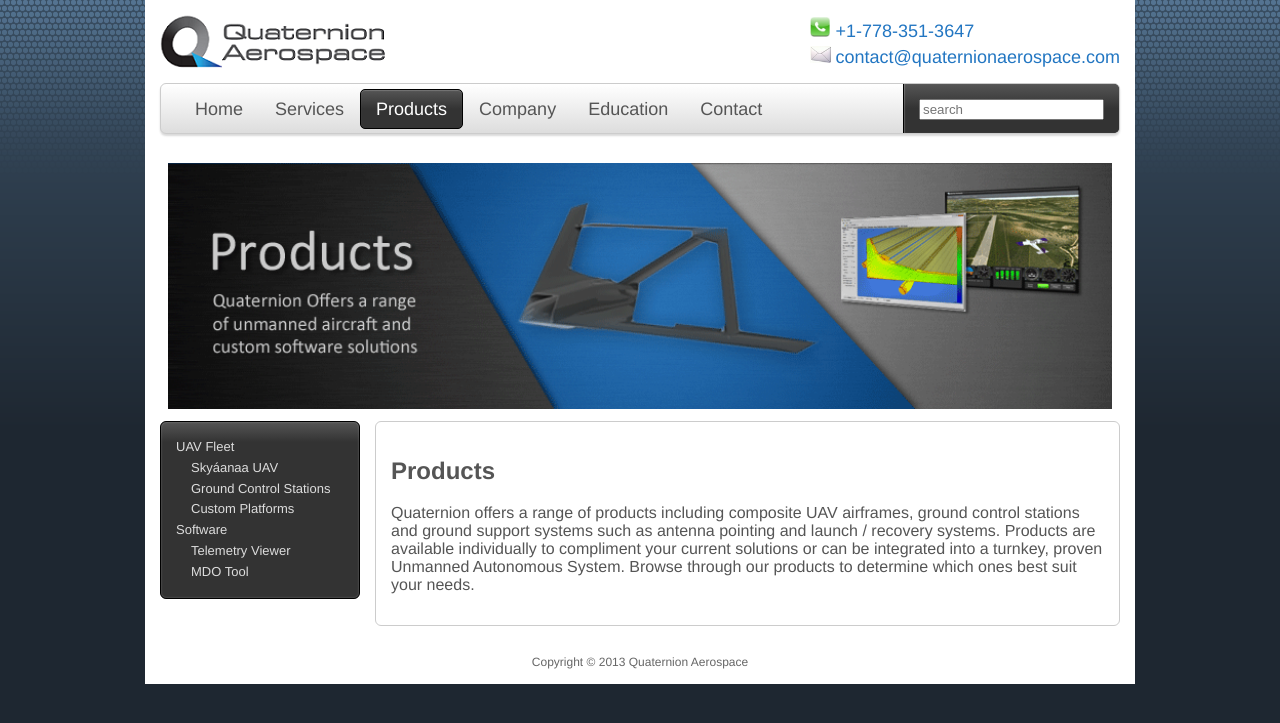
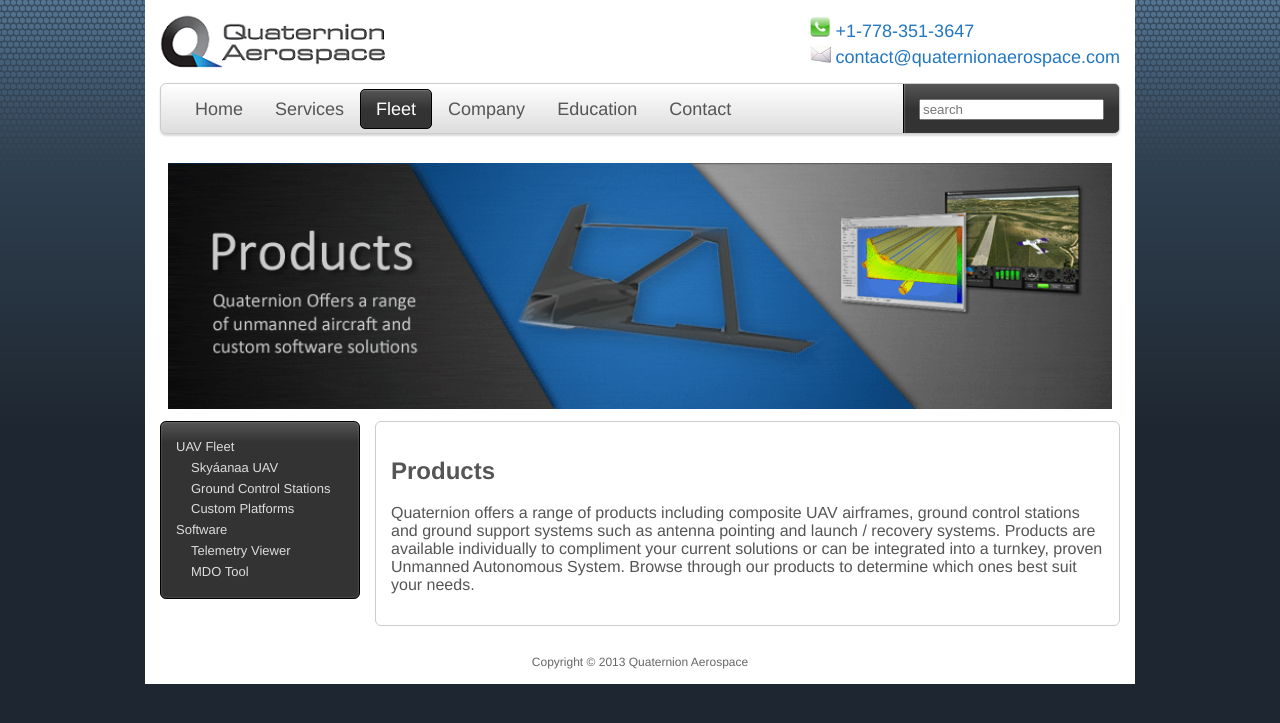
Before and after one commit to quaternion-aerospace/quaternion-aerospace.github.io, a Jekyll site: the page built from fleet.html, in a window 1280 px wide. Shown: the top 723 px of the page. Built offline with Jekyll 4.4.1, drawn with Linux system fonts in a browser that asks for light colours.

Commit message:
reorder with label on top to be easier to read

```diff
--- a/_data/menus/global.yml
+++ b/_data/menus/global.yml
@@ -1,12 +1,12 @@
-- page: index.html
-  label: Home
-- page: services.html
-  label: Services
-- page: fleet.html
-  label: Products
-- page: company.html
-  label: Company
-- page: education.html
-  label: Education
-- page: contact.html
-  label: Contact
+- label: Home
+  page: index.html
+- label: Services
+  page: services.html
+- label: Fleet
+  page: fleet.html
+- label: Company
+  page: company.html
+- label: Education
+  page: education.html
+- label: Contact
+  page: contact.html
```
